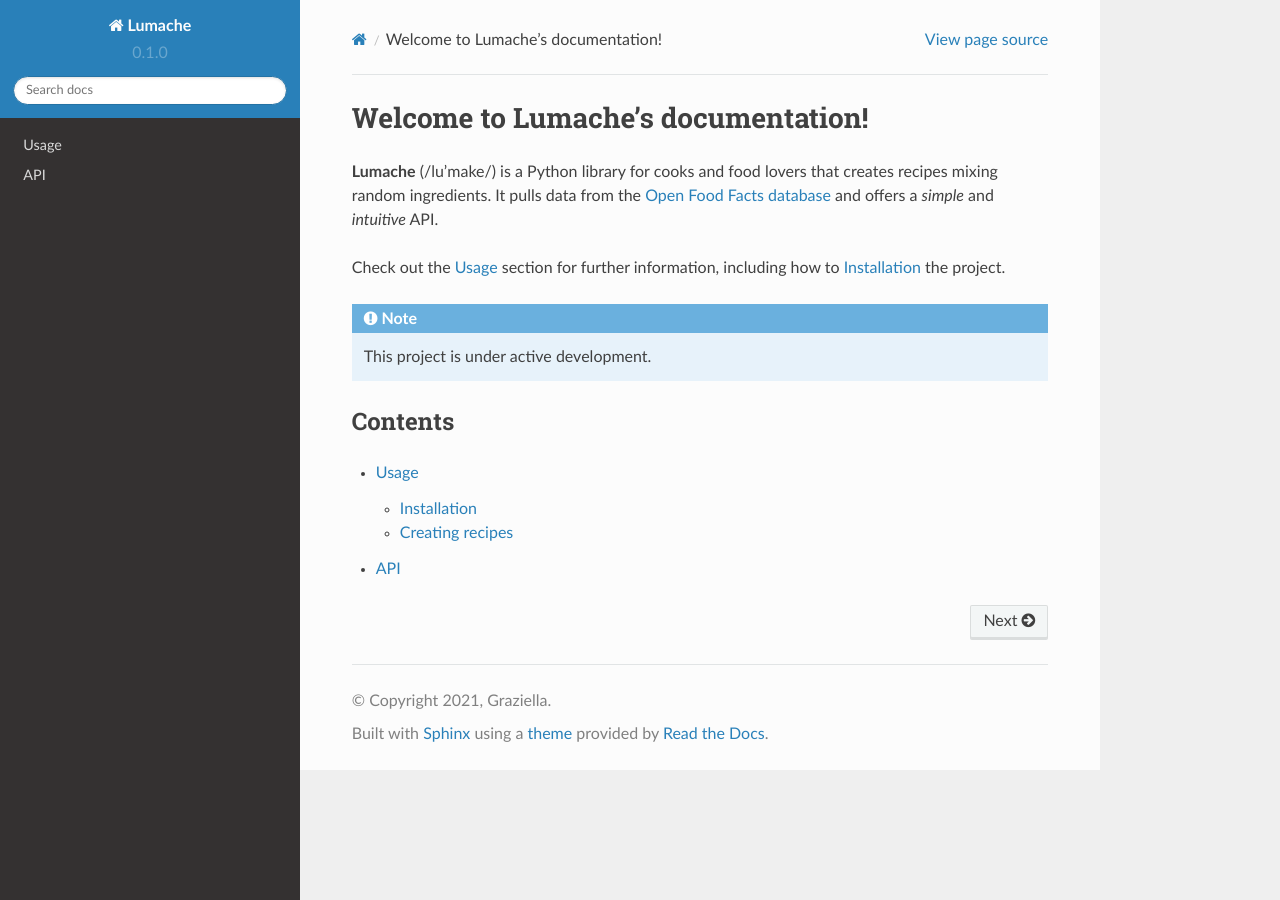
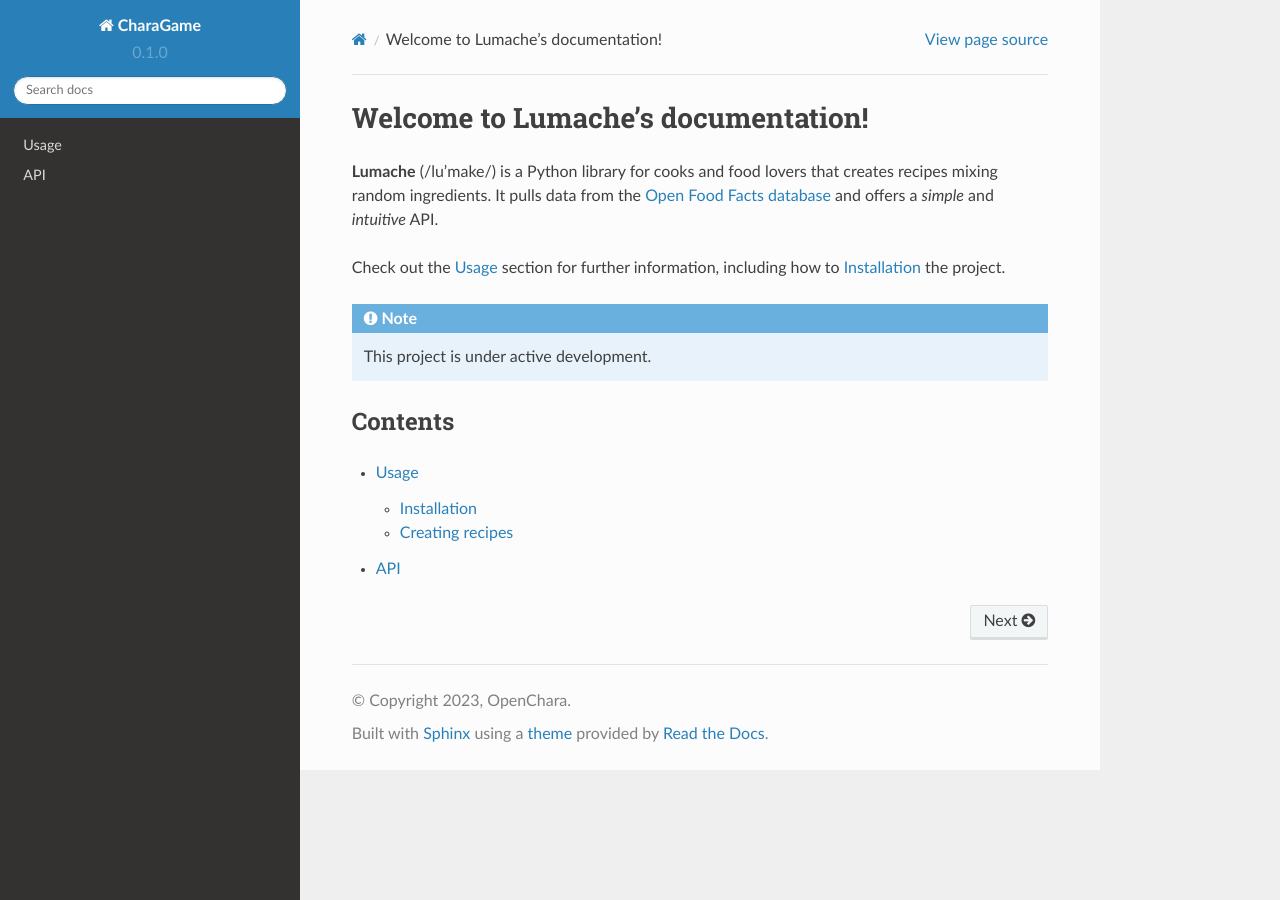
Before and after one commit to openchara/modulo-docs, a Sphinx documentation site: the page built from docs/source/index.rst, in a window 1280 px wide. Built offline with Sphinx 7.4.7 and the Read the Docs theme 2.0.0, drawn with Linux system fonts in a browser that asks for light colours.

Commit message:
Update conf.py

```diff
--- a/docs/source/conf.py
+++ b/docs/source/conf.py
@@ -2,9 +2,9 @@
 
 # -- Project information
 
-project = 'Lumache'
-copyright = '2021, Graziella'
-author = 'Graziella'
+project = 'CharaGame'
+copyright = '2023, OpenChara'
+author = 'OpenChara'
 
 release = '0.1'
 version = '0.1.0'
```
